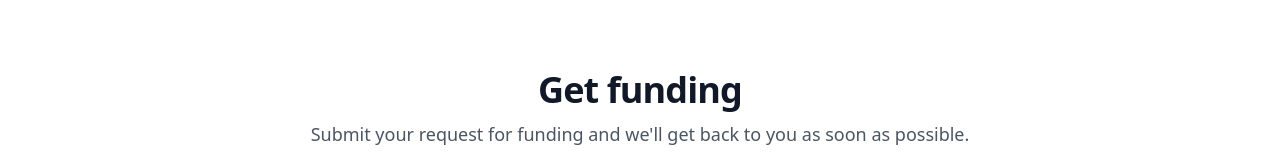
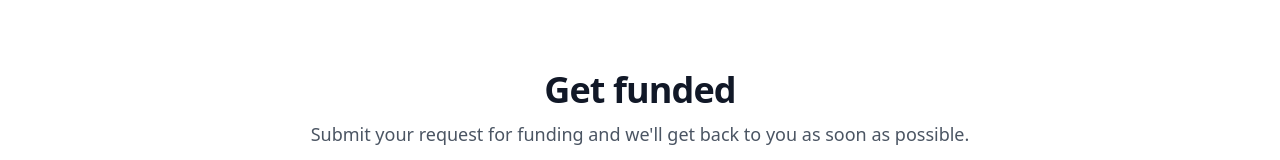
Before and after one commit to martoast/thecreativeone, a Nuxt app: page /get-funded in a window 1280 px wide. Shown: the part 122-282 px from the top of the page. Built offline with nearby package versions, Linux system fonts and the light colour scheme; what vue3-google-map would draw is missing.

Commit message:
update navigation

```diff
--- a/layouts/main.vue
+++ b/layouts/main.vue
@@ -62,7 +62,9 @@
         <div class="space-y-1 pb-3 pt-2">
           <DisclosureButton as="a" href="/" :class="{'border-l-4 border-indigo-500 bg-indigo-50 text-indigo-700': isActiveRoute('/'), 'border-transparent text-gray-500 hover:border-gray-300 hover:bg-gray-50 hover:text-gray-700': !isActiveRoute('/')}" class="block py-2 pl-3 pr-4 text-base font-medium sm:pl-5 sm:pr-6">Home</DisclosureButton>
           <DisclosureButton as="a" href="/listings" :class="{'border-l-4 border-indigo-500 bg-indigo-50 text-indigo-700': isActiveRoute('/listings'), 'border-transparent text-gray-500 hover:border-gray-300 hover:bg-gray-50 hover:text-gray-700': !isActiveRoute('/listings')}" class="block py-2 pl-3 pr-4 text-base font-medium sm:pl-5 sm:pr-6">Listings</DisclosureButton>
-          <DisclosureButton as="a" href="/contact" :class="{'border-l-4 border-indigo-500 bg-indigo-50 text-indigo-700': isActiveRoute('/contact'), 'border-transparent text-gray-500 hover:border-gray-300 hover:bg-gray-50 hover:text-gray-700': !isActiveRoute('/contact')}" class="block py-2 pl-3 pr-4 text-base font-medium sm:pl-5 sm:pr-6">Contact</DisclosureButton>
+          <DisclosureButton as="a" href="/send-me-a-lead" :class="{'border-l-4 border-indigo-500 bg-indigo-50 text-indigo-700': isActiveRoute('/send-me-a-lead'), 'border-transparent text-gray-500 hover:border-gray-300 hover:bg-gray-50 hover:text-gray-700': !isActiveRoute('/send-me-a-lead')}" class="block py-2 pl-3 pr-4 text-base font-medium sm:pl-5 sm:pr-6">Send me a lead</DisclosureButton>
+          <DisclosureButton as="a" href="/get-funded" :class="{'border-l-4 border-indigo-500 bg-indigo-50 text-indigo-700': isActiveRoute('/get-funded'), 'border-transparent text-gray-500 hover:border-gray-300 hover:bg-gray-50 hover:text-gray-700': !isActiveRoute('/get-funded')}" class="block py-2 pl-3 pr-4 text-base font-medium sm:pl-5 sm:pr-6">Get funded</DisclosureButton>
+          <DisclosureButton as="a" href="/get-on-my-investors-list" :class="{'border-l-4 border-indigo-500 bg-indigo-50 text-indigo-700': isActiveRoute('/get-on-my-investors-list'), 'border-transparent text-gray-500 hover:border-gray-300 hover:bg-gray-50 hover:text-gray-700': !isActiveRoute('/get-on-my-investors-list')}" class="block py-2 pl-3 pr-4 text-base font-medium sm:pl-5 sm:pr-6">Get on my investors list</DisclosureButton>
         </div>
 
       </DisclosurePanel>
--- a/pages/get-funded.vue
+++ b/pages/get-funded.vue
@@ -1,7 +1,7 @@
 <template>
   <div class="isolate bg-white px-6 py-24 sm:py-32 lg:px-8">
     <div class="mx-auto max-w-2xl text-center">
-      <h2 class="text-3xl font-bold tracking-tight text-gray-900 sm:text-4xl">Get funding</h2>
+      <h2 class="text-3xl font-bold tracking-tight text-gray-900 sm:text-4xl">Get funded</h2>
       <p class="mt-2 text-lg leading-8 text-gray-600">Submit your request for funding and we'll get back to you as soon as possible.</p>
     </div>
     <AlertComponent :show="showAlert" @update:show="showAlert = $event" message="Sent Successfully" />
```
